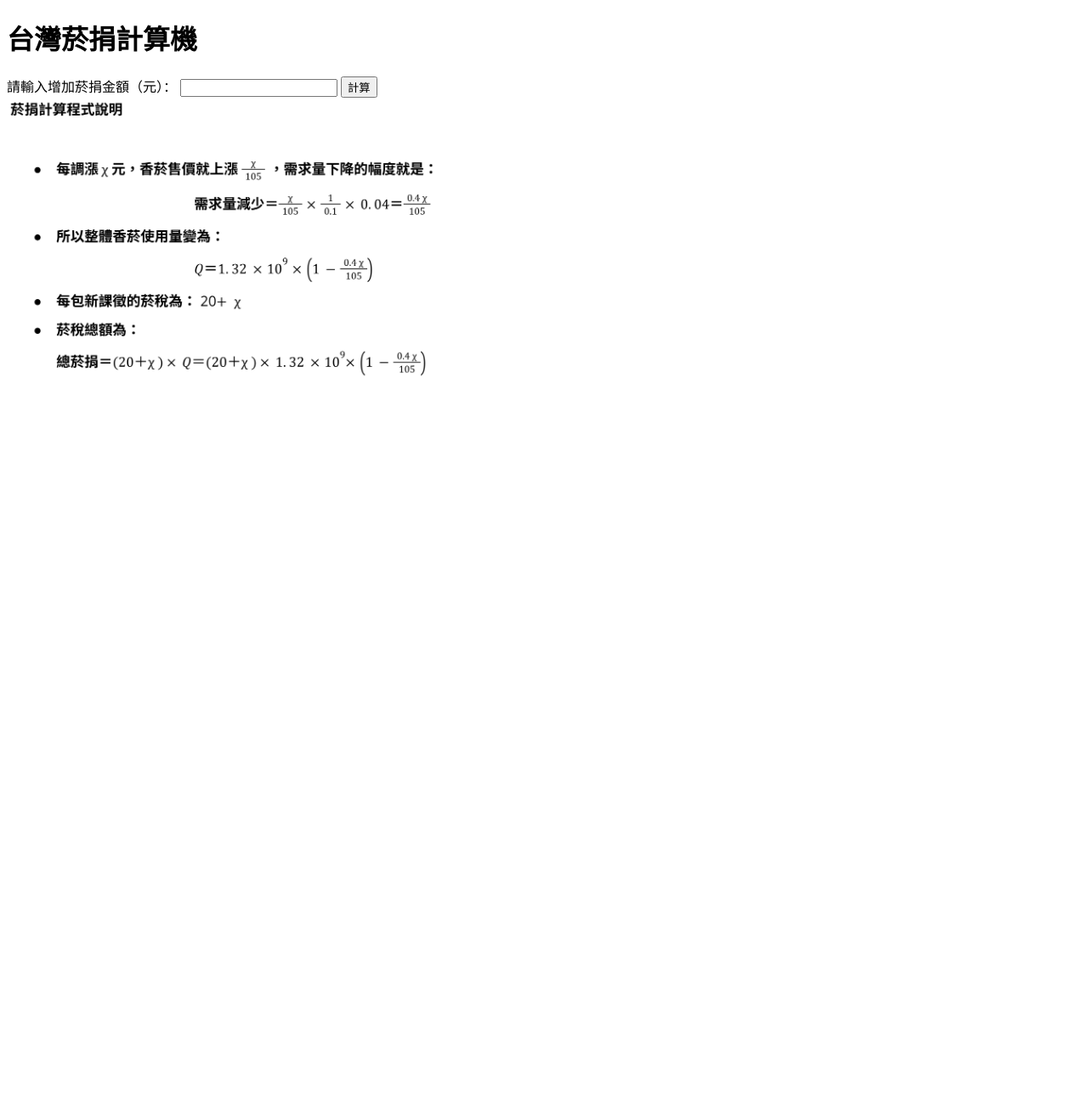
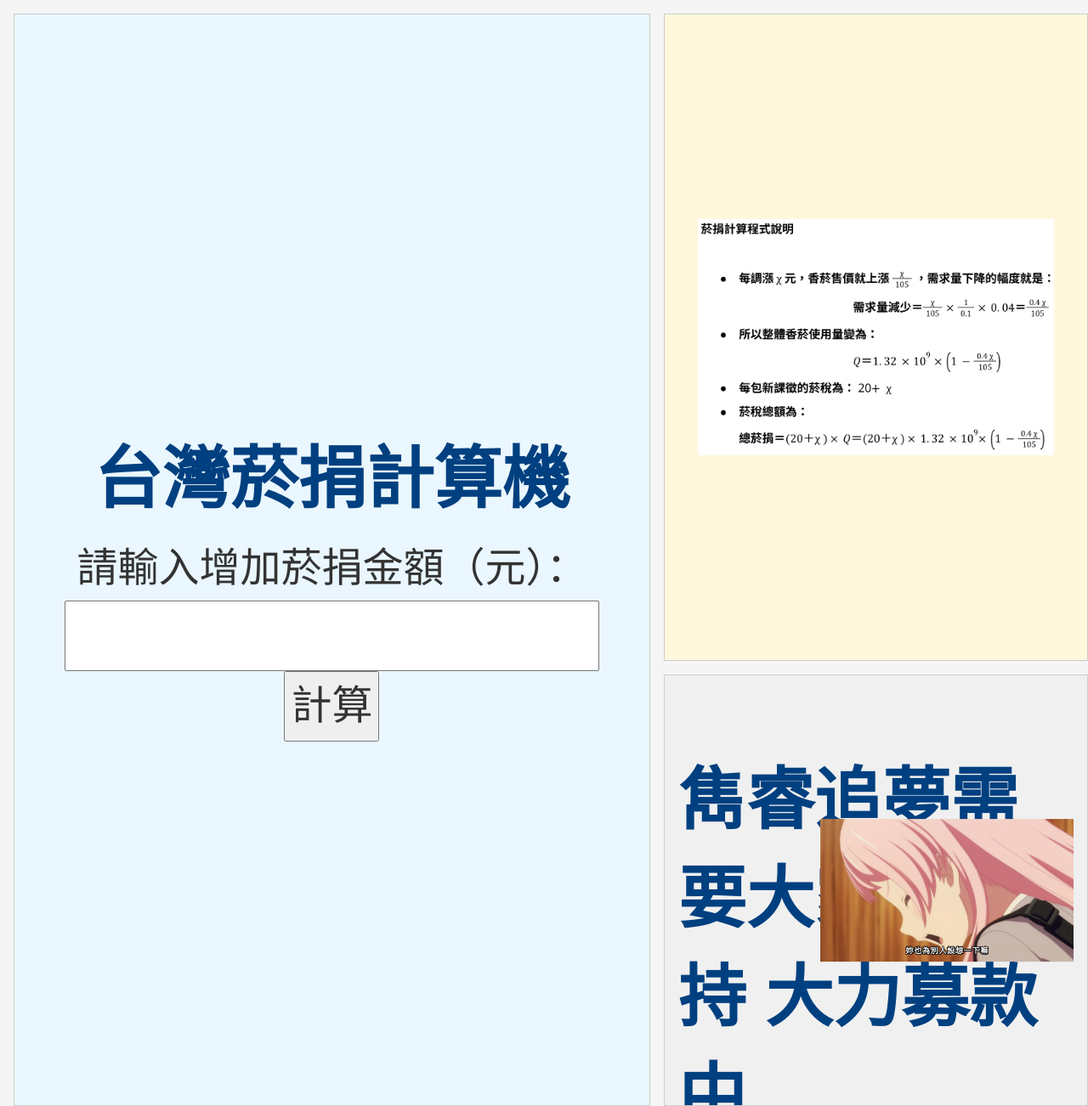
Before and after one commit to SuperLin1998/tabaco_tax_calculator, a Flask app: page / in a window 1280 px wide. Shown: the whole page at 85% size. Run offline with Flask 3, Linux system fonts and the light colour scheme.

Commit message:
Update index.html
17:20

```diff
--- a/templates/index.html
+++ b/templates/index.html
@@ -2,9 +2,13 @@
 <html lang="zh">
 <head>
     <meta charset="UTF-8">
-    <title>菸捐計算機</title>
+    <title>台灣菸捐計算機</title>
+    <link rel="stylesheet" href="{{ url_for('static', filename='style.css') }}">
 </head>
 <body>
+    <div class="container">
+        <!-- 區塊一：計算機 -->
+        <div class="section section-calculator">
             <h1>台灣菸捐計算機</h1>
             <form method="post">
                 <label>請輸入增加菸捐金額（元）：</label>
@@ -14,17 +18,32 @@
 
             {% if result %}
                 {% if result.error %}
-            <p style="color:red;">{{ result.error }}</p>
+                    <p class="error">{{ result.error }}</p>
                 {% else %}
+                    <div class="result">
                         <h2>計算結果</h2>
                         <p>香菸年使用量：{{ result.quantity }} 百萬包</p>
                         <p>香菸每包均價：{{ result.price }} 元/包</p>
                         <p>稅收：{{ result.tax }} 億元</p>
+                    </div>
                 {% endif %}
             {% endif %}
+        </div>
+
+        <!-- 區塊二：公式 -->
+        <div class="section section-formula">
+            <img src="{{ url_for('static', filename='pic1.png') }}" alt="公式圖示" class="formula-img">
+        </div>
+
+
+        <!-- 區塊三：說明文字 -->
+        <div class="section section-info">
+            <h2>雋睿追夢需要大家的支持	大力募款中</h2>
+            <p>銀行號碼：812 （台新銀行）</p>
+            <p>銀行帳號：2888-10-1440756-5</p>
+            <p>募款進度： 0 / 100,000</p>
+            <img src="{{ url_for('static', filename='pic2.jpg') }}" alt="支持圖片" class="info-img-fixed">
+        </div>
+    </div>
 </body>
-<img src="{{ url_for('static', filename='pic1.png') }}"
-     alt=""
-     style="display:block; margin:left; width:40%;">
-
 </html>
```
Lines whose indentation alone changed are shown as unchanged.
